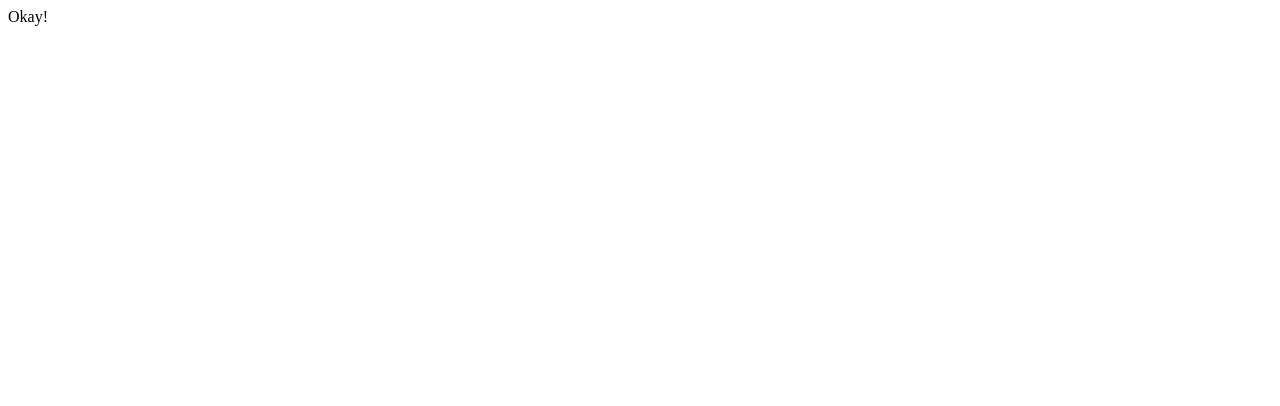
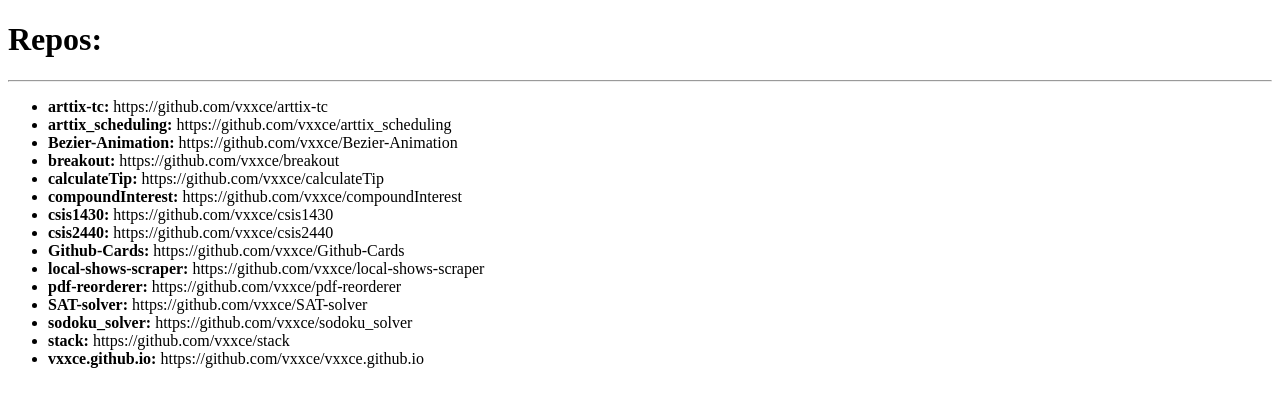
Before and after one commit to vxxce/vxxce.github.io, a plain HTML site: page index.html in a window 1280 px wide. Drawn offline with Linux system fonts and the light colour scheme.

Commit message:
list repos

```diff
--- a/index.html
+++ b/index.html
@@ -1 +1,34 @@
-Okay!
+<!DOCTYPE html>
+<html lang="en">
+
+<head>
+  <meta charset="UTF-8">
+  <meta name="viewport" content="width=device-width, initial-scale=1.0">
+  <meta http-equiv="X-UA-Compatible" content="ie=edge">
+  <title>Vxxce</title>
+</head>
+
+<body>
+  <h1>Repos:</h1>
+  <hr>
+  <ul>
+    <li><strong>arttix-tc:</strong> https://github.com/vxxce/arttix-tc</li>
+    <li><strong>arttix_scheduling:</strong> https://github.com/vxxce/arttix_scheduling</li>
+    <li><strong>Bezier-Animation:</strong> https://github.com/vxxce/Bezier-Animation</li>
+    <li><strong>breakout:</strong> https://github.com/vxxce/breakout</li>
+    <li><strong>calculateTip:</strong> https://github.com/vxxce/calculateTip</li>
+    <li><strong>compoundInterest:</strong> https://github.com/vxxce/compoundInterest</li>
+    <li><strong>csis1430:</strong> https://github.com/vxxce/csis1430</li>
+    <li><strong>csis2440:</strong> https://github.com/vxxce/csis2440</li>
+    <li><strong>Github-Cards:</strong> https://github.com/vxxce/Github-Cards</li>
+    <li><strong>local-shows-scraper:</strong> https://github.com/vxxce/local-shows-scraper</li>
+    <li><strong>pdf-reorderer:</strong> https://github.com/vxxce/pdf-reorderer</li>
+    <li><strong>SAT-solver:</strong> https://github.com/vxxce/SAT-solver</li>
+    <li><strong>sodoku_solver:</strong> https://github.com/vxxce/sodoku_solver</li>
+    <li><strong>stack:</strong> https://github.com/vxxce/stack</li>
+    <li><strong>vxxce.github.io:</strong> https://github.com/vxxce/vxxce.github.io</li>
+  </ul>
+
+</body>
+
+</html>
```
